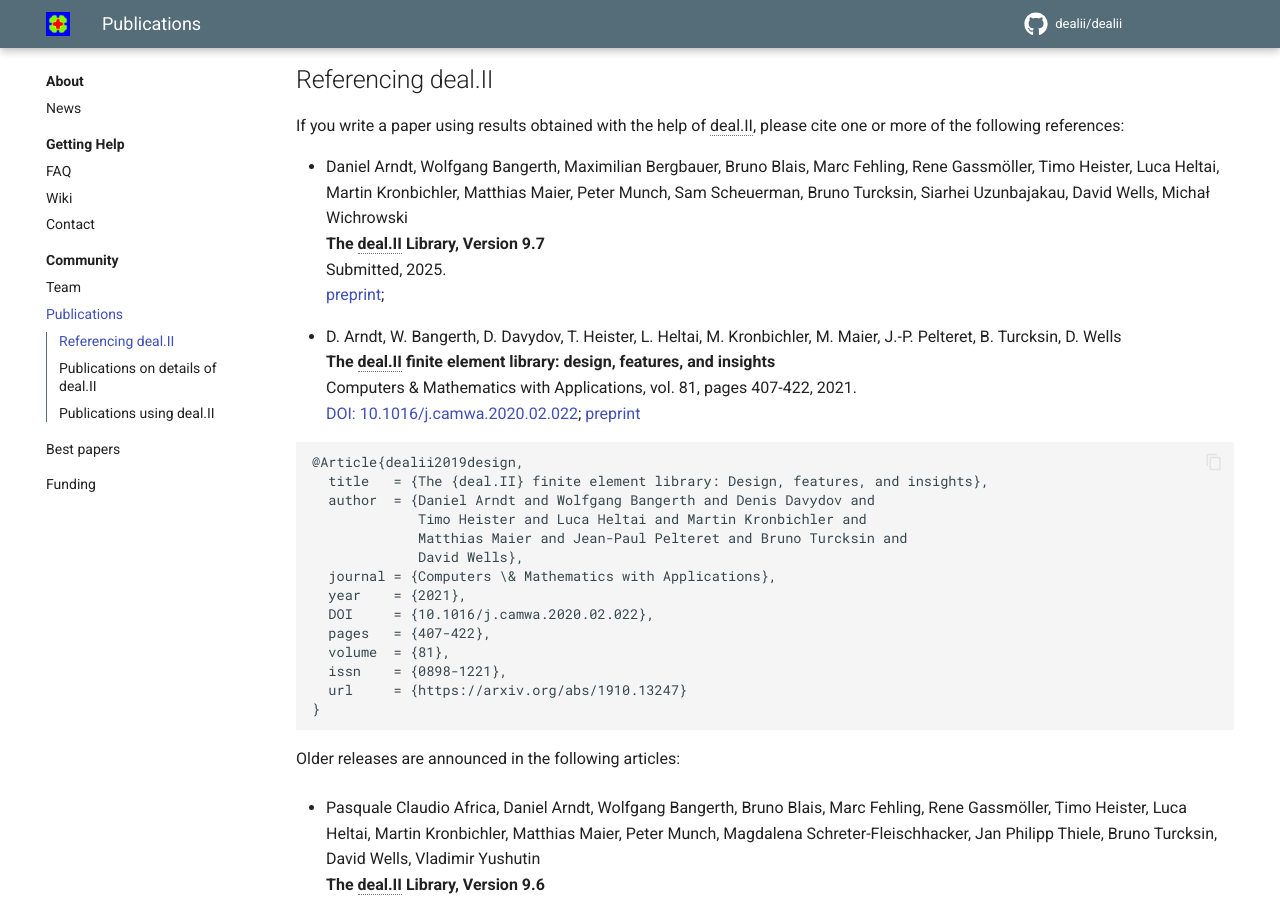
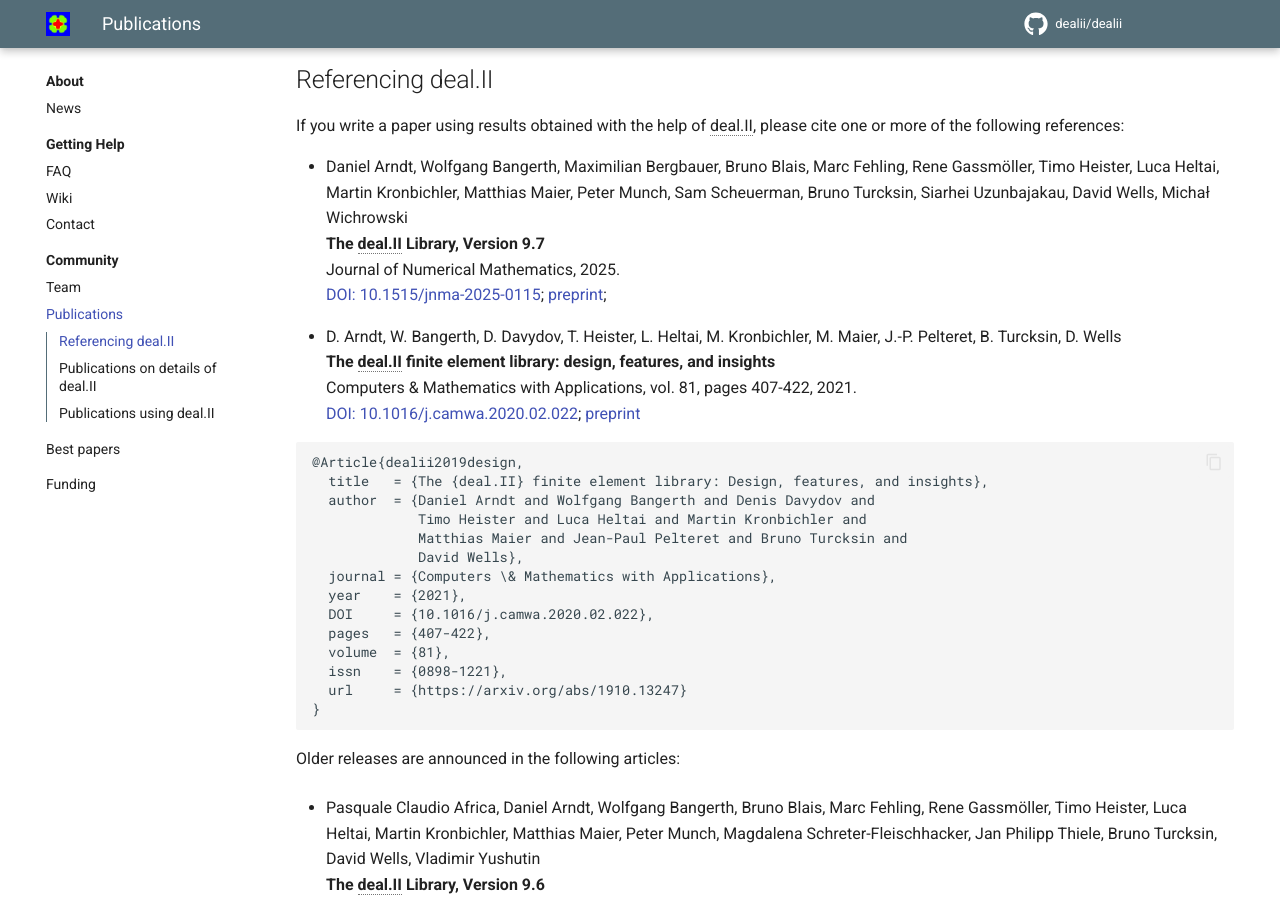
Before and after one commit to dealii/website, an MkDocs documentation site: the page built from docs/community/publications.md, in a window 1280 px wide and 900 px high, scrolled down 436 px. Built offline with MkDocs 1.6.1 and Material for MkDocs 9.7.7, drawn with Linux system fonts in a browser that asks for light colours; nearby versions of some CDN libraries; library files that are not in the unit come from our copies; comment, search, counter and statistics services are not loaded.

Commit message:
9.7 publication: add DOI

````diff
--- a/docs/community/publications.md
+++ b/docs/community/publications.md
@@ -48,9 +48,9 @@ If you write a paper using results obtained with the help of
         <strong>The <abbr>deal.II</abbr> Library, Version 9.7
         </strong>
         <br>
-        Submitted, 2025.
+        Journal of Numerical Mathematics, 2025.
         <br>
-        <!-- <a href="https://doi.org/XXXXX">DOI: XXXX</a>; -->
+        <a href="https://doi.org/10.1515/jnma-2025-0115">DOI: 10.1515/jnma-2025-0115</a>;
         <a href="https://dealii.org/deal97-preprint.pdf" target="_top">preprint</a>;
         <!-- <a href="https://github.com/dealii/publication-list/blob/c87698085be9d9b3553dc347ab2056f6ac9de519/publications-2024.bib#L17-L30">bibtex</a> -->
         <br>
@@ -66,7 +66,7 @@ If you write a paper using results obtained with the help of
   volume  = 32,      TODO: Update
   number  = 4,         TODO: Update
   pages   = {369--380},  TODO: Update
-  doi     = {10.1515/jnma-2024-0137}  TODO: Update
+  doi     = {10.1515/jnma-2025-0115}
 }
 ```
 -->
````
